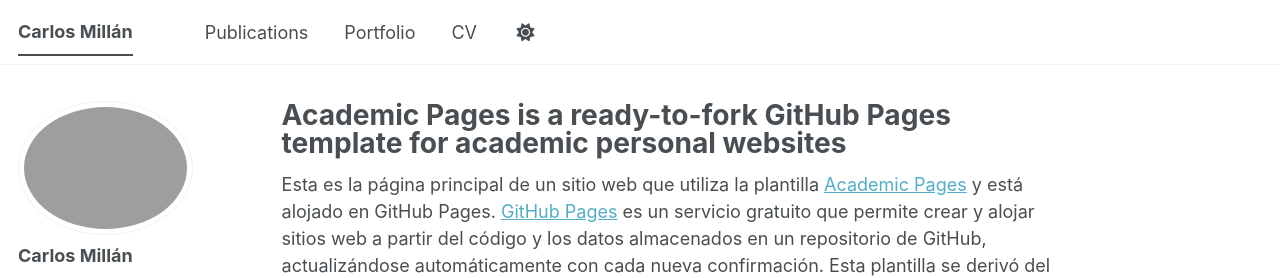
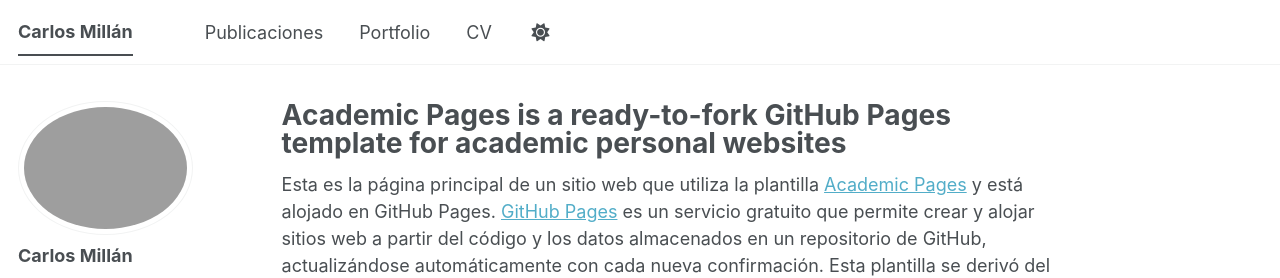
Before and after one commit to cmillan-utec/cmillan-utec.github.io, a Jekyll site: the page built from _pages/about.md, in a window 1280 px wide. Shown: the top 278 px of the page. Built offline with Jekyll 4.4.1, drawn with Linux system fonts in a browser that asks for light colours; a style sheet for code colours, icons or effects is not loaded.

Commit message:
Rename 'Publications' to 'Publicaciones' in navigation

```diff
--- a/_data/navigation.yml
+++ b/_data/navigation.yml
@@ -8,8 +8,8 @@
 #      Markdown formatted page while the second is generated using JSON.
 
 main:
-  - title: "Publications"
-    url: /publications/
+  - title: "Publicaciones"
+    url: /publicaciones/
 
 #  - title: "Talks"
 #    url: /talks/
```
